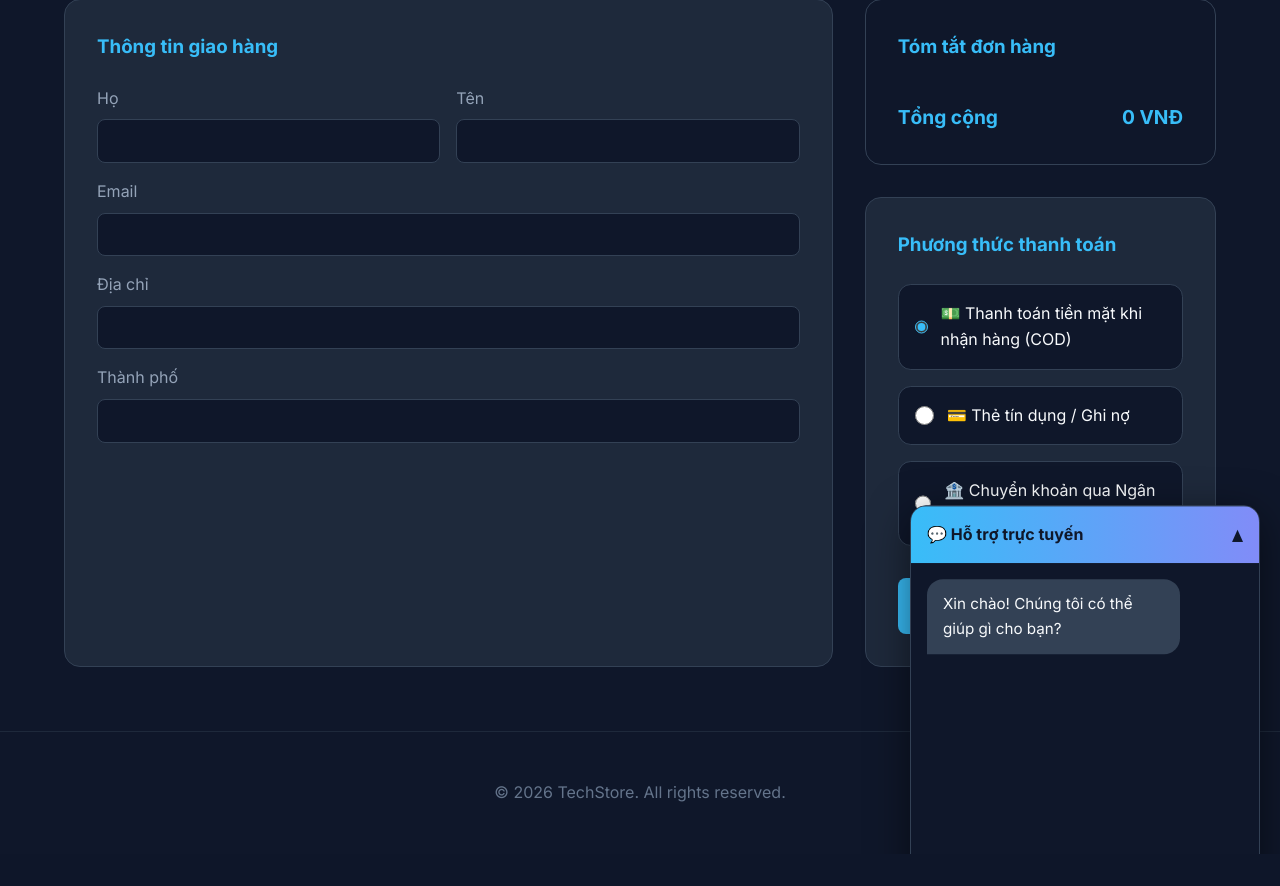
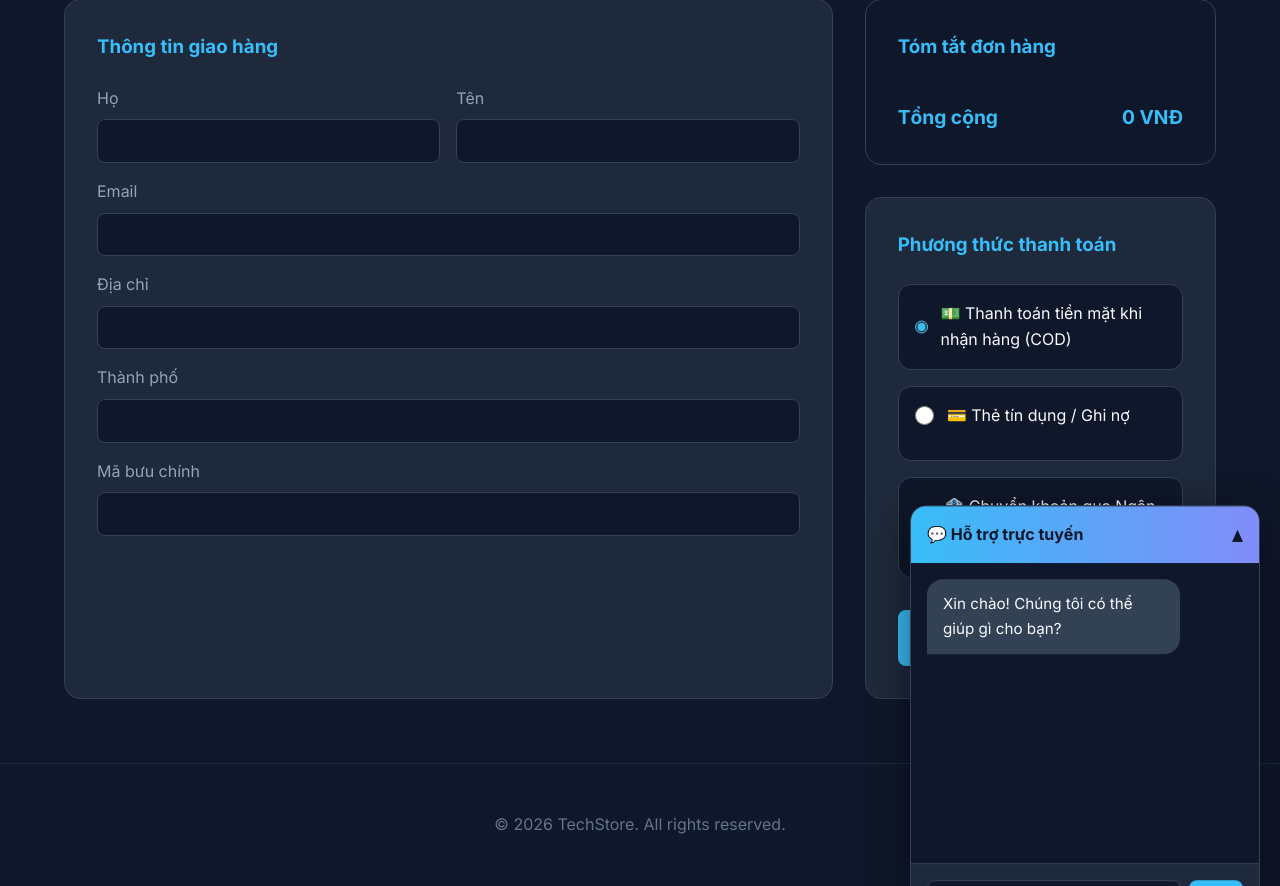
Before and after one commit to trong-it24m-byte/ket_thuc_hoc_phan, a Django app: page /checkout/ in a window 1280 px wide. Shown: the part 215-1101 px from the top of the page. Before the commit the page ends 1069 px from the top, so only its background shows below. Run offline with Django 5.2, Linux system fonts and the light colour scheme.

Commit message:
Cải thiện giao diện
Add error message display and payment options for card and transfer methods.

```diff
--- a/KTHP/Templates/store/checkout.html
+++ b/KTHP/Templates/store/checkout.html
@@ -4,6 +4,12 @@
 <div class="section-header">
     <h2>Thanh toán</h2>
 </div>
+
+{% if error %}
+<div style="margin-bottom: 1.5rem; padding: 1rem; border-radius: 0.5rem; background: #7f1d1d; color: #fecaca; border: 1px solid #b91c1c;">
+    {{ error }}
+</div>
+{% endif %}
 
 <form method="post" style="display: flex; gap: 2rem; flex-wrap: wrap;">
     {% csrf_token %}
@@ -35,6 +41,11 @@
                 <label style="display: block; margin-bottom: 0.5rem; color: #94a3b8;">Thành phố</label>
                 <input type="text" name="city" required style="width: 100%; padding: 0.8rem; background: #0f172a; border: 1px solid #334155; border-radius: 0.5rem; color: white;">
             </div>
+
+            <div>
+                <label style="display: block; margin-bottom: 0.5rem; color: #94a3b8;">Mã bưu chính</label>
+                <input type="text" name="postal_code" required style="width: 100%; padding: 0.8rem; background: #0f172a; border: 1px solid #334155; border-radius: 0.5rem; color: white;">
+            </div>
         </div>
     </div>
 
@@ -65,19 +76,93 @@
                     <span>💵 Thanh toán tiền mặt khi nhận hàng (COD)</span>
                 </label>
 
-                <label style="display: flex; align-items: center; gap: 0.8rem; cursor: pointer; padding: 1rem; background: #0f172a; border-radius: 0.8rem; border: 1px solid #334155;">
+                <div id="card-option" style="display: flex; flex-direction: column; gap: 1rem; padding: 1rem; background: #0f172a; border-radius: 0.8rem; border: 1px solid #334155;">
+                    <label style="display: flex; align-items: center; gap: 0.8rem; cursor: pointer;">
                         <input type="radio" name="payment_method" value="card" style="width: 1.2rem; height: 1.2rem; accent-color: #38bdf8;">
                         <span>💳 Thẻ tín dụng / Ghi nợ</span>
                     </label>
+                    <div id="card-fields" style="max-height: 0; opacity: 0; overflow: hidden; transition: max-height 0.3s ease, opacity 0.2s ease;">
+                        <h4 style="margin: 0 0 1rem; color: #cbd5e1;">Thông tin thẻ</h4>
+                        <div style="display: flex; flex-direction: column; gap: 1rem;">
+                            <div>
+                                <label style="display: block; margin-bottom: 0.5rem; color: #94a3b8;">Tên chủ thẻ</label>
+                                <input type="text" name="card_name" placeholder="NGUYEN VAN A" style="width: 100%; padding: 0.8rem; background: #111827; border: 1px solid #334155; border-radius: 0.5rem; color: white;">
+                            </div>
+                            <div>
+                                <label style="display: block; margin-bottom: 0.5rem; color: #94a3b8;">Số thẻ</label>
+                                <input type="text" name="card_number" placeholder="1234 5678 9012 3456" inputmode="numeric" style="width: 100%; padding: 0.8rem; background: #111827; border: 1px solid #334155; border-radius: 0.5rem; color: white;">
+                            </div>
+                            <div style="display: flex; gap: 1rem;">
+                                <div style="flex: 1;">
+                                    <label style="display: block; margin-bottom: 0.5rem; color: #94a3b8;">Ngày hết hạn</label>
+                                    <input type="text" name="card_expiry" placeholder="MM/YY" inputmode="numeric" style="width: 100%; padding: 0.8rem; background: #111827; border: 1px solid #334155; border-radius: 0.5rem; color: white;">
+                                </div>
+                                <div style="flex: 1;">
+                                    <label style="display: block; margin-bottom: 0.5rem; color: #94a3b8;">CVV</label>
+                                    <input type="password" name="card_cvv" placeholder="123" inputmode="numeric" style="width: 100%; padding: 0.8rem; background: #111827; border: 1px solid #334155; border-radius: 0.5rem; color: white;">
+                                </div>
+                            </div>
+                        </div>
+                    </div>
+                </div>
 
-                <label style="display: flex; align-items: center; gap: 0.8rem; cursor: pointer; padding: 1rem; background: #0f172a; border-radius: 0.8rem; border: 1px solid #334155;">
+                <div id="transfer-option" style="display: flex; flex-direction: column; gap: 1rem; padding: 1rem; background: #0f172a; border-radius: 0.8rem; border: 1px solid #334155;">
+                    <label style="display: flex; align-items: center; gap: 0.8rem; cursor: pointer;">
                         <input type="radio" name="payment_method" value="transfer" style="width: 1.2rem; height: 1.2rem; accent-color: #38bdf8;">
                         <span>🏦 Chuyển khoản qua Ngân hàng</span>
                     </label>
+                    <div id="transfer-fields" style="max-height: 0; opacity: 0; overflow: hidden; transition: max-height 0.3s ease, opacity 0.2s ease;">
+                        <h4 style="margin: 0 0 1rem; color: #cbd5e1;">Thông tin chuyển khoản</h4>
+                        <div style="display: grid; grid-template-columns: 140px 1fr; gap: 1rem; align-items: center;">
+                            <div style="width: 140px; height: 140px; border-radius: 0.75rem; background: #111827; border: 1px solid #334155; display: flex; align-items: center; justify-content: center;">
+                                <img src="https://api.qrserver.com/v1/create-qr-code/?size=140x140&data=TechStore-Transfer" alt="QR chuyển khoản" style="width: 120px; height: 120px; border-radius: 0.5rem;">
                             </div>
+                            <div style="display: flex; flex-direction: column; gap: 0.5rem; color: #cbd5e1;">
+                                <div><strong>Ngân hàng:</strong> TechBank</div>
+                                <div><strong>Chủ tài khoản:</strong> Nguyen Van A</div>
+                                <div><strong>Số tài khoản:</strong> 1234 5678 9999</div>
+                                <div><strong>Nội dung:</strong> Thanh toan don hang</div>
+                            </div>
+                        </div>
+                    </div>
+                </div>
+            </div>
+
 
             <button type="submit" class="btn" style="width: 100%; padding: 1rem; border-radius: 0.5rem; font-size: 1.2rem; margin-top: 2rem;">💳 Xác nhận đặt hàng</button>
         </div>
     </div>
 </form>
+
+<script>
+    const paymentRadios = document.querySelectorAll('input[name="payment_method"]');
+    const cardFields = document.getElementById('card-fields');
+    const transferFields = document.getElementById('transfer-fields');
+
+    const toggleCardFields = () => {
+        const selected = document.querySelector('input[name="payment_method"]:checked');
+        const isCard = selected && selected.value === 'card';
+        if (isCard) {
+            cardFields.style.maxHeight = `${cardFields.scrollHeight + 24}px`;
+            cardFields.style.opacity = '1';
+        } else {
+            cardFields.style.maxHeight = '0';
+            cardFields.style.opacity = '0';
+        }
+
+        if (selected && selected.value === 'transfer') {
+            transferFields.style.maxHeight = `${transferFields.scrollHeight + 24}px`;
+            transferFields.style.opacity = '1';
+        } else {
+            transferFields.style.maxHeight = '0';
+            transferFields.style.opacity = '0';
+        }
+    };
+
+    paymentRadios.forEach(radio => {
+        radio.addEventListener('change', toggleCardFields);
+    });
+
+    toggleCardFields();
+</script>
 {% endblock %}
```
Lines whose indentation alone changed are shown as unchanged.
